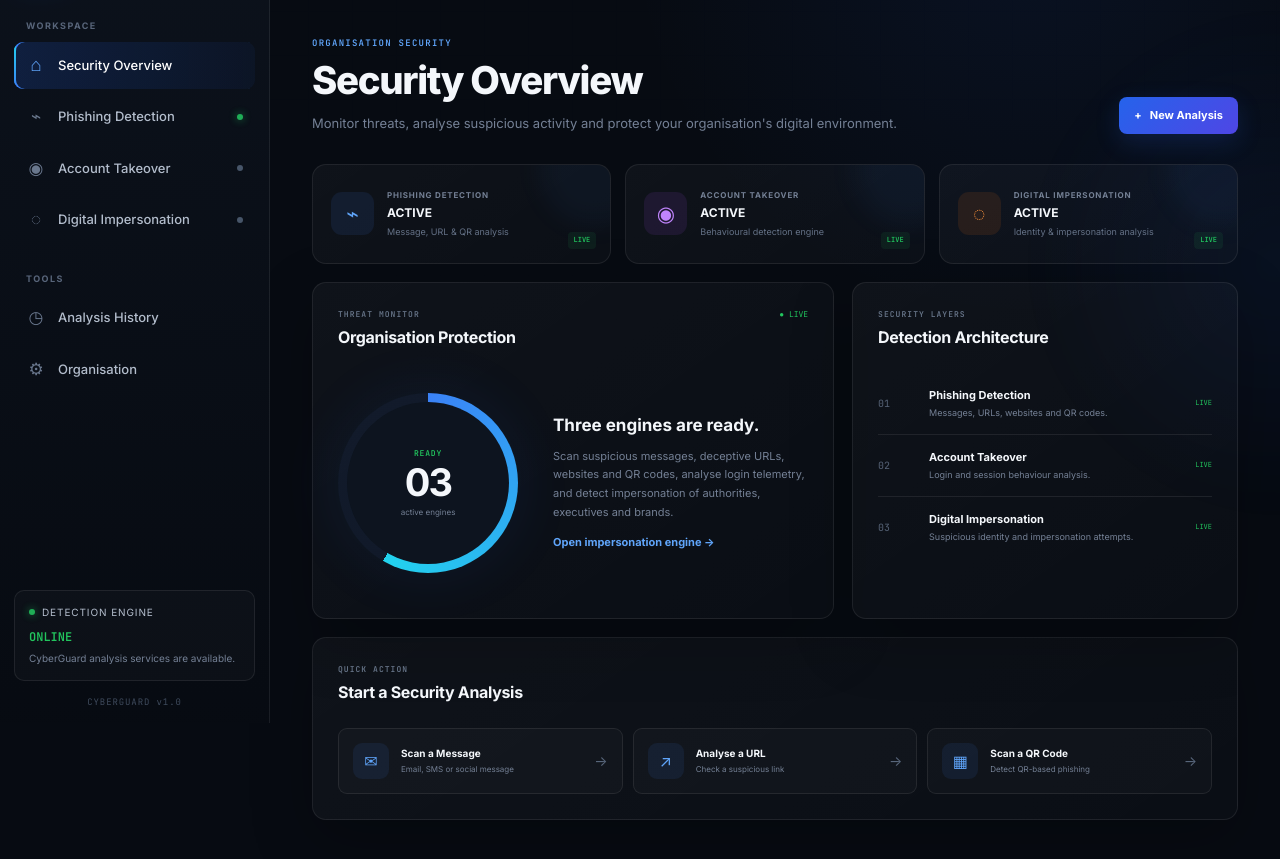
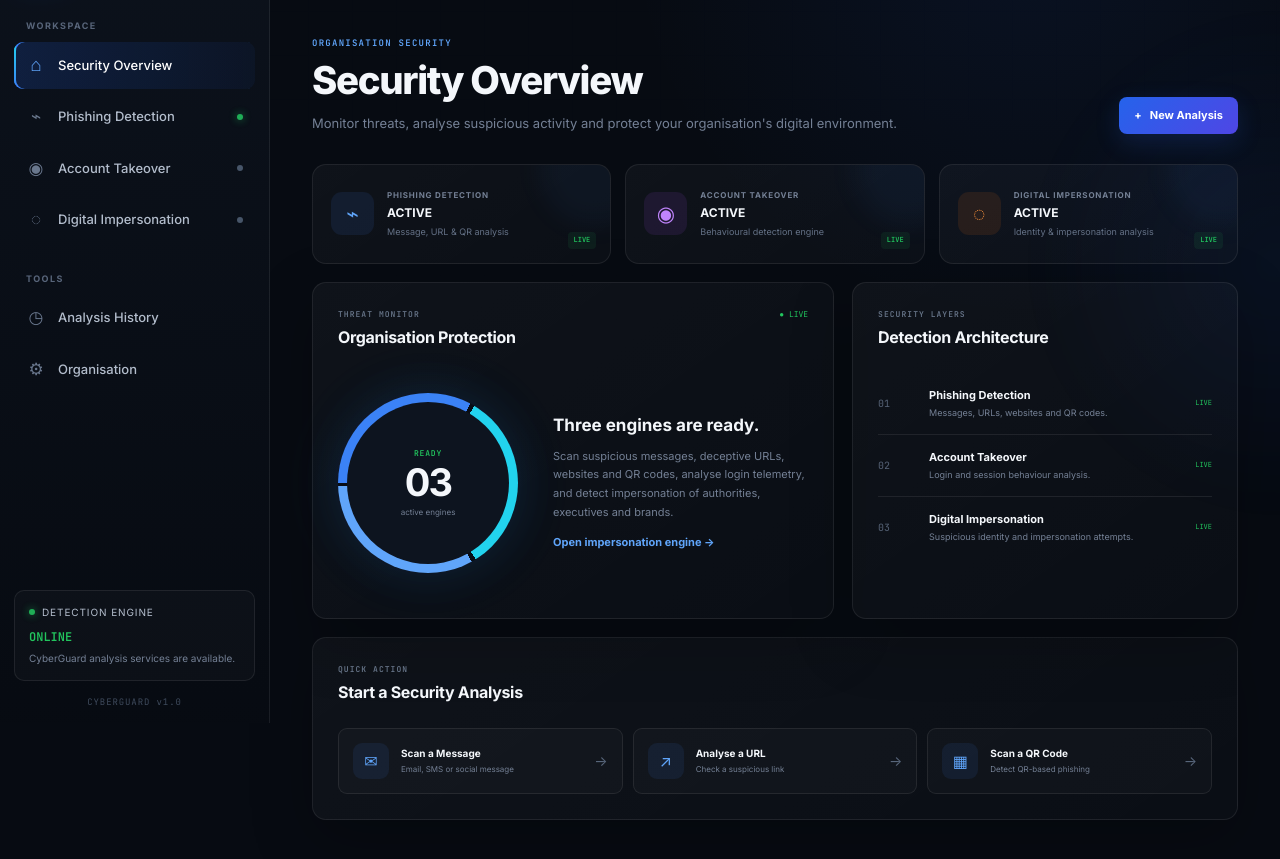
Before and after one commit to NomzaZulu/cyber1, a website: page index.html in a window 1280 px wide. Shown: the part 77-936 px from the top of the page. Drawn offline with Linux system fonts and the light colour scheme.

Commit message:
Update style.css

```diff
--- a/style.css
+++ b/style.css
@@ -970,16 +970,39 @@ a {
 
     border-radius: 50%;
 
+    /*
+     * Three fully active segments.
+     * Each segment represents one of CyberGuard's
+     * three active protection engines.
+     */
     background:
         conic-gradient(
-            var(--blue) 0deg,
-            var(--cyan) 210deg,
-            rgba(59, 130, 246, 0.08) 210deg,
-            rgba(59, 130, 246, 0.08) 360deg
+            from -90deg,
+
+            /* Engine 1 */
+            var(--blue) 0deg 118deg,
+
+            /* Small separator */
+            rgba(8, 13, 22, 0.95) 118deg 121deg,
+
+            /* Engine 2 */
+            var(--cyan) 121deg 238deg,
+
+            /* Small separator */
+            rgba(8, 13, 22, 0.95) 238deg 241deg,
+
+            /* Engine 3 */
+            var(--blue-bright) 241deg 358deg,
+
+            /* Final separator */
+            rgba(8, 13, 22, 0.95) 358deg 360deg
         );
 
     box-shadow:
-        0 0 60px rgba(37, 99, 235, 0.09);
+        0 0 45px rgba(37, 99, 235, 0.12),
+        0 0 75px rgba(34, 211, 238, 0.05);
+
+    animation: cgRingBreath 4.5s ease-in-out infinite;
 }
 
 .protection-ring::before {
@@ -3235,12 +3258,15 @@ body::after {
 
 @keyframes cgRingBreath {
     0%, 100% {
-        box-shadow: 0 0 60px rgba(37, 99, 235, 0.09);
-    }
+        box-shadow:
+            0 0 45px rgba(37, 99, 235, 0.12),
+            0 0 75px rgba(34, 211, 238, 0.05);
+    }
+
     50% {
         box-shadow:
-            0 0 70px rgba(37, 99, 235, 0.15),
-            0 0 110px rgba(34, 211, 238, 0.035);
+            0 0 60px rgba(37, 99, 235, 0.18),
+            0 0 95px rgba(34, 211, 238, 0.08);
     }
 }
 
```
